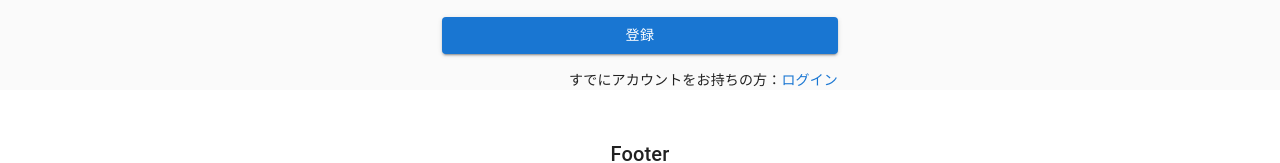
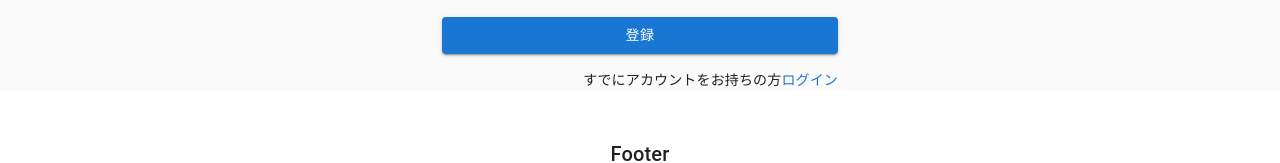
Before and after one commit to r-shiomi/book-management-app, a React app in the folder front/react-app/: page /signup in a window 1280 px wide. Shown: the part 511-674 px from the top of the page. Built offline with nearby package versions, Linux system fonts and the light colour scheme; what redux-promise-middleware would draw is missing.

Commit message:
草が生えなかったため再度コミット

```diff
--- a/front/react-app/src/js/containers/SignUp.js
+++ b/front/react-app/src/js/containers/SignUp.js
@@ -1,5 +1,5 @@
 import React from 'react';
-import { Link as RouteLink} from 'react-router-dom';
+import { Link as RouteLink } from 'react-router-dom';
 import { makeStyles } from '@material-ui/core/styles';
 import Avatar from '@material-ui/core/Avatar';
 import Button from '@material-ui/core/Button';
@@ -103,7 +103,7 @@ const SignUp = () => {
           </Button>
             <Grid container justify="flex-end">
               <Grid item>
-                すでにアカウントをお持ちの方：
+                すでにアカウントをお持ちの方
                 <Link to="/signin" component={RouteLink} variant="body2">
                   ログイン
               </Link>
```
